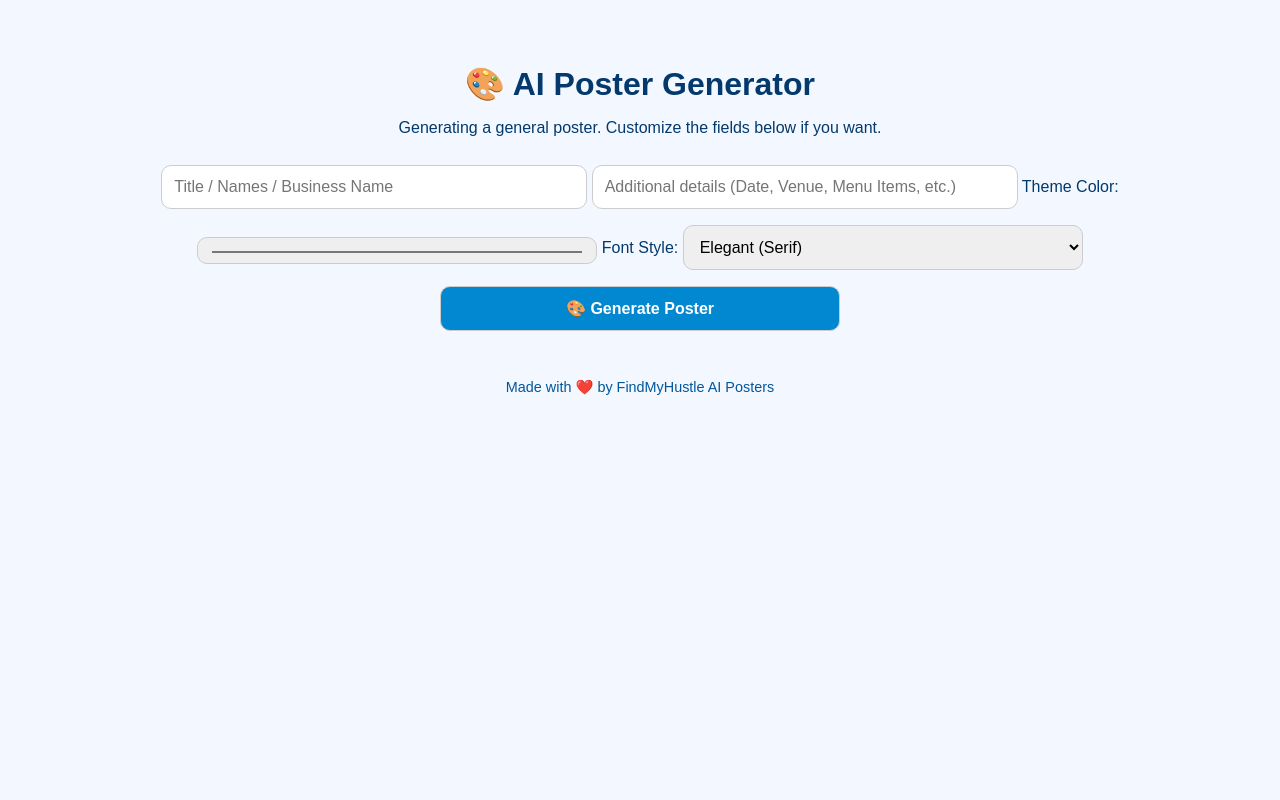
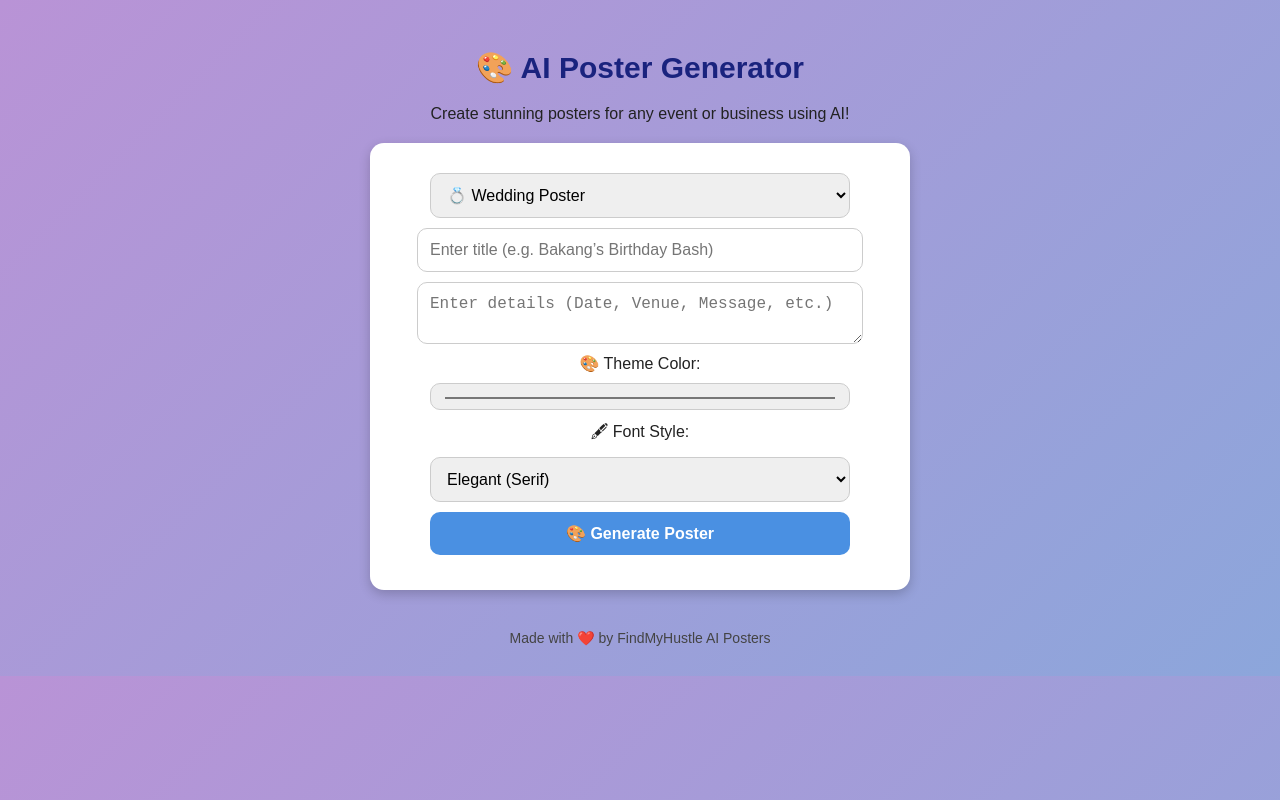
Before and after one commit to BakangMolamu/findmyhustle, a plain HTML site: page poster.html in a window 1280 px wide. Drawn offline with Linux system fonts and the light colour scheme.

Commit message:
Update poster.html

```diff
--- a/poster.html
+++ b/poster.html
@@ -3,117 +3,163 @@
 <head>
   <meta charset="UTF-8">
   <meta name="viewport" content="width=device-width, initial-scale=1.0">
-<title>AI Poster Generator</title>
+  <title>🎨 AI Poster Generator</title>
   <style>
-body { font-family: 'Poppins', sans-serif; background: #f3f7ff; text-align: center; padding: 30px; color: #03396c; }
-h2 { font-size: 2em; margin-bottom: 10px; }
-p { font-size: 1em; margin-bottom: 20px; }
-input, select, button { padding: 12px; border-radius: 10px; border: 1px solid #ccc; width: 80%; max-width: 400px; margin: 8px 0; font-size: 1em; }
-button { background: #0288d1; color: white; font-weight: bold; cursor: pointer; transition: background 0.3s ease; }
-button:hover { background: #0277bd; }
-.poster-container { margin-top: 30px; display: flex; flex-direction: column; align-items: center; }
-.poster-container img { max-width: 90%; border-radius: 15px; box-shadow: 0 4px 15px rgba(0,0,0,0.1); margin-top: 15px; }
-.loading { margin-top: 20px; font-size: 1.1em; color: #0288d1; font-weight: bold; }
-footer { margin-top: 40px; font-size: 0.9em; color: #01579b; }
+    body {
+      font-family: 'Poppins', sans-serif;
+      background: linear-gradient(135deg, #b993d6, #8ca6db);
+      color: #222;
+      text-align: center;
+      padding: 30px;
+      margin: 0;
+    }
+
+    h1 {
+      font-size: 30px;
+      color: #1a237e;
+      font-weight: 700;
+    }
+
+    select, input, textarea, button {
+      width: 90%;
+      max-width: 420px;
+      padding: 12px;
+      margin: 10px auto;
+      border-radius: 10px;
+      border: 1px solid #ccc;
+      font-size: 16px;
+      display: block;
+    }
+
+    button {
+      background: #4a90e2;
+      color: white;
+      border: none;
+      cursor: pointer;
+      font-weight: 600;
+      transition: background 0.3s ease;
+    }
+
+    button:hover {
+      background: #357abd;
+    }
+
+    #status {
+      margin-top: 15px;
+      font-weight: 500;
+      color: #1a237e;
+    }
+
+    #result img {
+      width: 90%;
+      max-width: 450px;
+      margin-top: 25px;
+      border-radius: 16px;
+      box-shadow: 0 4px 12px rgba(0,0,0,0.3);
+    }
+
+    footer {
+      margin-top: 40px;
+      font-size: 14px;
+      color: #444;
+    }
+
+    .container {
+      background: white;
+      padding: 20px;
+      border-radius: 14px;
+      box-shadow: 0 4px 12px rgba(0,0,0,0.2);
+      max-width: 500px;
+      margin: 20px auto;
+    }
   </style>
 </head>
 <body>
 
-<h2>🎨 AI Poster Generator</h2>
-<p id="categoryDesc">Describe your event or theme, and AI will create a beautiful poster for you.</p>
+  <h1>🎨 AI Poster Generator</h1>
+  <p>Create stunning posters for any event or business using AI!</p>
 
-<div id="formFields">
-  <input type="text" id="title" placeholder="Title / Names / Business Name">
-  <input type="text" id="details" placeholder="Additional details (Date, Venue, Menu Items, etc.)">
-  <label>Theme Color:</label>
-  <input type="color" id="themeColor" value="#ffb6c1">
-  <label>Font Style:</label>
-  <select id="fontStyle">
-    <option value="serif">Elegant (Serif)</option>
-    <option value="cursive">Romantic (Cursive)</option>
-    <option value="sans-serif">Modern (Sans)</option>
-    <option value="bold">Bold</option>
-    <option value="handwriting">Handwriting</option>
+  <div class="container">
+    <select id="category">
+      <option value="wedding">💍 Wedding Poster</option>
+      <option value="event">🎉 Event Poster</option>
+      <option value="business">💼 Business/Menu Poster</option>
+      <option value="restaurant">🍔 Restaurant Poster</option>
+      <option value="family">👨‍👩‍👧 Family Gathering Poster</option>
     </select>
+
+    <input id="title" type="text" placeholder="Enter title (e.g. Bakang’s Birthday Bash)">
+    <textarea id="details" placeholder="Enter details (Date, Venue, Message, etc.)"></textarea>
+
+    <label>🎨 Theme Color:</label>
+    <input id="color" type="color" value="#3f51b5">
+
+    <label>🖋 Font Style:</label>
+    <select id="style">
+      <option value="Elegant Serif">Elegant (Serif)</option>
+      <option value="Modern Sans">Modern (Sans)</option>
+      <option value="Bold Display">Bold Display</option>
+      <option value="Handwritten">Handwritten</option>
+    </select>
+
+    <button id="generateBtn">🎨 Generate Poster</button>
+
+    <div id="status"></div>
+    <div id="result"></div>
   </div>
 
-<button onclick="generatePoster()">🎨 Generate Poster</button>
-
-<div class="poster-container" id="posterContainer" style="display:none;">
-  <div class="loading" id="loading">🎨 Creating your poster... Please wait.</div>
-  <img id="posterImage" src="" alt="AI Poster" style="display:none;">
-  <button id="downloadBtn" style="display:none;" onclick="downloadPoster()">⬇️ Download Poster</button>
-</div>
-
-<footer>Made with ❤️ by FindMyHustle AI Posters</footer>
+  <footer>
+    Made with ❤️ by FindMyHustle AI Posters
+  </footer>
 
   <script>
-const webAppURL = "https://script.google.com/macros/s/AKfycbyvfypoOl3QKq7UK_slRijgbAuX-JhNvAQO6-j11QyUNCTXgMBC8Gcp-Tr_4bTbHwQgug/exec";
+    // 🔗 Your Apps Script Web App URL
+    const webAppURL = "https://script.google.com/macros/s/AKfycbyvJoUvjx3GE4FK2zix2NaqLyFlPlsDYXGtIDPnSc70tfAngl58VAQov7v2CmgLC9sZ9A/exec";
 
-const urlParams = new URLSearchParams(window.location.search);
-const category = urlParams.get('category') || 'general';
-const categoryDesc = document.getElementById("categoryDesc");
+    document.getElementById("generateBtn").addEventListener("click", async () => {
+      const category = document.getElementById("category").value;
+      const title = document.getElementById("title").value.trim();
+      const details = document.getElementById("details").value.trim();
+      const color = document.getElementById("color").value;
+      const style = document.getElementById("style").value;
+      const status = document.getElementById("status");
+      const result = document.getElementById("result");
 
-const categoryPrompts = {
-  wedding: "Create a stunning wedding poster for {title}, including {details}, with elegant floral decorations, soft romantic colors, rings and heart icons, soft bokeh background, in {font} font style.",
-  business: "Create a modern business/menu poster for {title}, highlighting {details}, include professional product images/icons, clear layout, {themeColor} theme color, minimalistic background, in {font} font style.",
-  event: "Create a vibrant event poster for {title}, including {details}, with balloons, confetti, festival icons, bold colors {themeColor}, lively background, in {font} font style.",
-  general: "Create a beautiful poster for {title}, including {details}, attractive design, colors {themeColor}, elegant layout, in {font} font style."
-};
+      if (!title) {
+        alert("Please enter a title for your poster.");
+        return;
+      }
 
-const defaultPromptTemplate = categoryPrompts[category.toLowerCase()] || categoryPrompts['general'];
-categoryDesc.innerText = `Generating a ${category} poster. Customize the fields below if you want.`;
+      status.textContent = "⏳ Generating your poster... please wait.";
+      result.innerHTML = "";
 
-async function generatePoster() {
-  const title = document.getElementById("title").value.trim() || "Your Event";
-  const details = document.getElementById("details").value.trim() || "";
-  const themeColor = document.getElementById("themeColor").value;
-  const font = document.getElementById("fontStyle").value;
-
-  let prompt = defaultPromptTemplate
-    .replace("{title}", title)
-    .replace("{details}", details)
-    .replace("{themeColor}", themeColor)
-    .replace("{font}", font);
-
-  const container = document.getElementById("posterContainer");
-  const loading = document.getElementById("loading");
-  const posterImg = document.getElementById("posterImage");
-  const downloadBtn = document.getElementById("downloadBtn");
-
-  container.style.display = "flex";
-  loading.style.display = "block";
-  posterImg.style.display = "none";
-  downloadBtn.style.display = "none";
+      // 🧠 Create AI prompt
+      const prompt = `Design a beautiful ${category} poster titled "${title}" with details: "${details}".
+      Use the main color ${color} and ${style} font style.
+      The design should look professional, eye-catching, and printable.`;
 
       try {
-    const response = await fetch(webAppURL + "?userId=" + Date.now(), {
+        const response = await fetch(webAppURL, {
           method: "POST",
+          mode: "cors",
           headers: { "Content-Type": "application/json" },
-      body: JSON.stringify({ prompt: prompt })
+          body: JSON.stringify({ prompt })
         });
 
+        if (!response.ok) throw new Error("Network response was not ok.");
+
         const data = await response.json();
-    if (data.data && data.data[0] && data.data[0].url) {
-      posterImg.src = data.data[0].url;
-      posterImg.style.display = "block";
-      downloadBtn.style.display = "inline-block";
-      loading.style.display = "none";
+        if (data.data && data.data[0].url) {
+          const imageUrl = data.data[0].url;
+          result.innerHTML = `<img src="${imageUrl}" alt="Generated Poster">`;
+          status.textContent = "✅ Poster generated successfully!";
         } else {
-      loading.innerText = data.error || "❌ Failed to generate poster. Try again!";
+          throw new Error("No image URL found in the server response.");
         }
-  } catch (error) {
-    loading.innerText = "❌ Error: " + error.message;
+      } catch (err) {
+        status.textContent = "❌ Error: " + err.message;
       }
-}
-
-function downloadPoster() {
-  const posterImg = document.getElementById("posterImage");
-  const link = document.createElement('a');
-  link.href = posterImg.src;
-  link.download = `${category}_poster.png`;
-  link.click();
-}
+    });
   </script>
 </body>
 </html>
```
Lines whose indentation alone changed are shown as unchanged.
